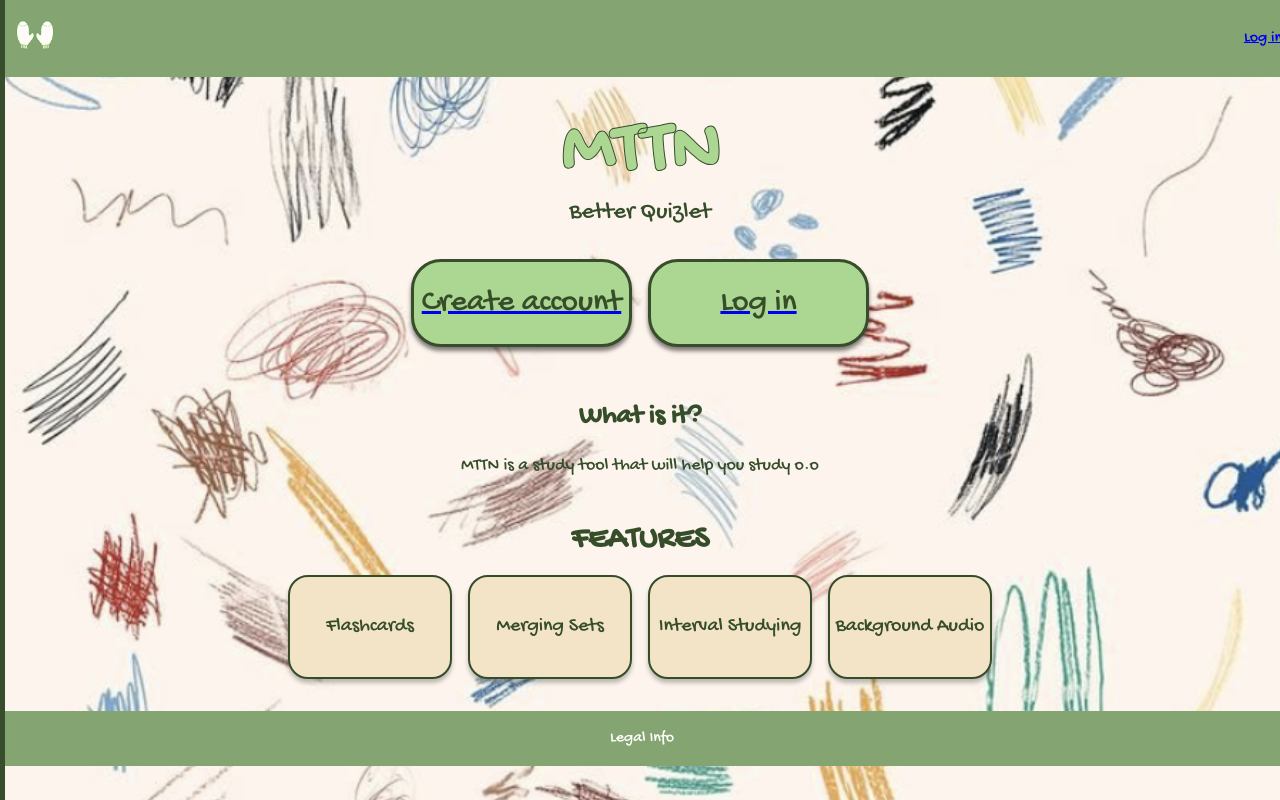
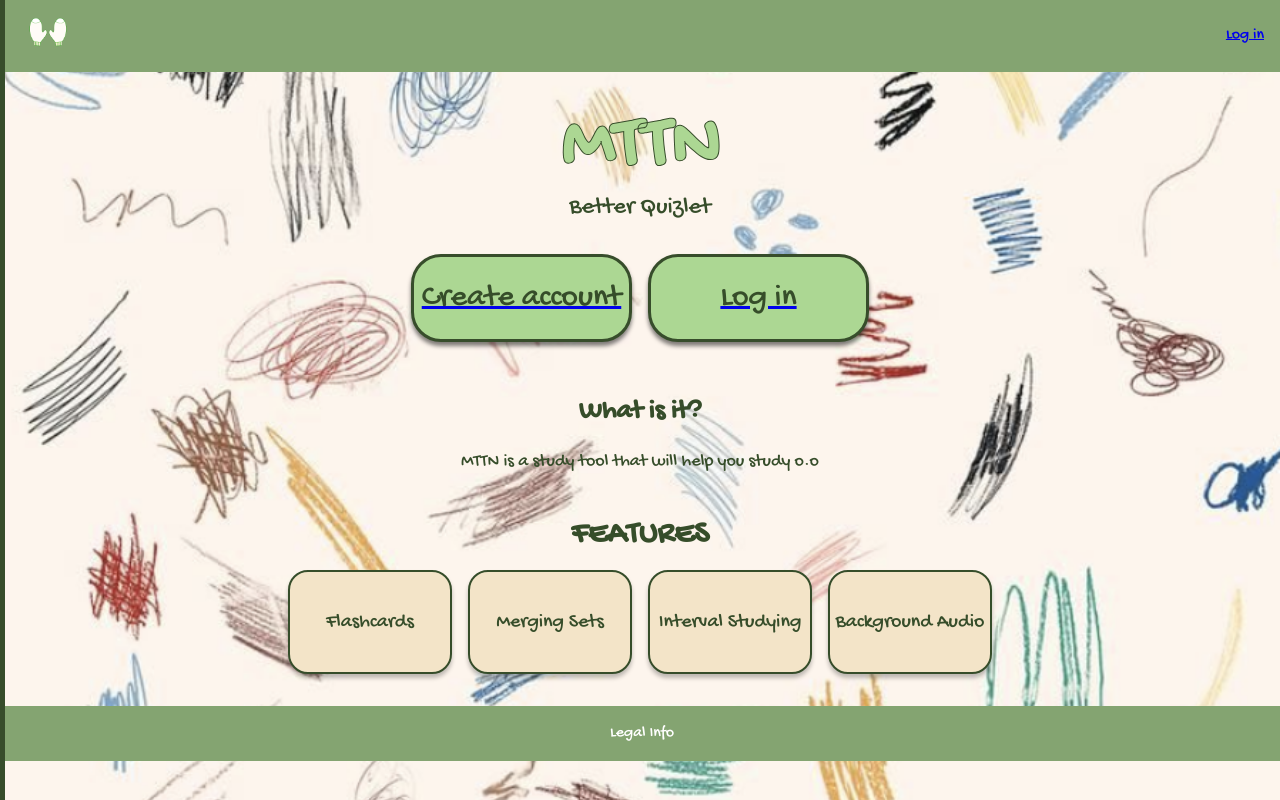
Before and after one commit to rin-bell4772/mttn, a Next.js app in the folder mttn/: page / in a window 1280 px wide. Built offline with nearby package versions, Linux system fonts and the light colour scheme; a web font is replaced by a local one.

Commit message:
fixed background, fixed log in link in Nav.

```diff
--- a/mttn/src/app/components/Nav.module.css
+++ b/mttn/src/app/components/Nav.module.css
@@ -6,8 +6,9 @@
     justify-content: space-between;
     background-color: #84a471;
     margin: 0;
-    padding: 2px;
+    padding: 0px 16px;
     width: 100%;
+    box-sizing: border-box;
 }
 
 .logos {
--- a/mttn/src/app/globals.css
+++ b/mttn/src/app/globals.css
@@ -50,6 +50,7 @@
   background-size: cover;
   margin: 0 0;
   font-family: 'Gochi Hand', sans-serif;
-  width: auto;
+  width: 100vw;
   max-width: 100%;
+  overflow-x: hidden;
 }
```
